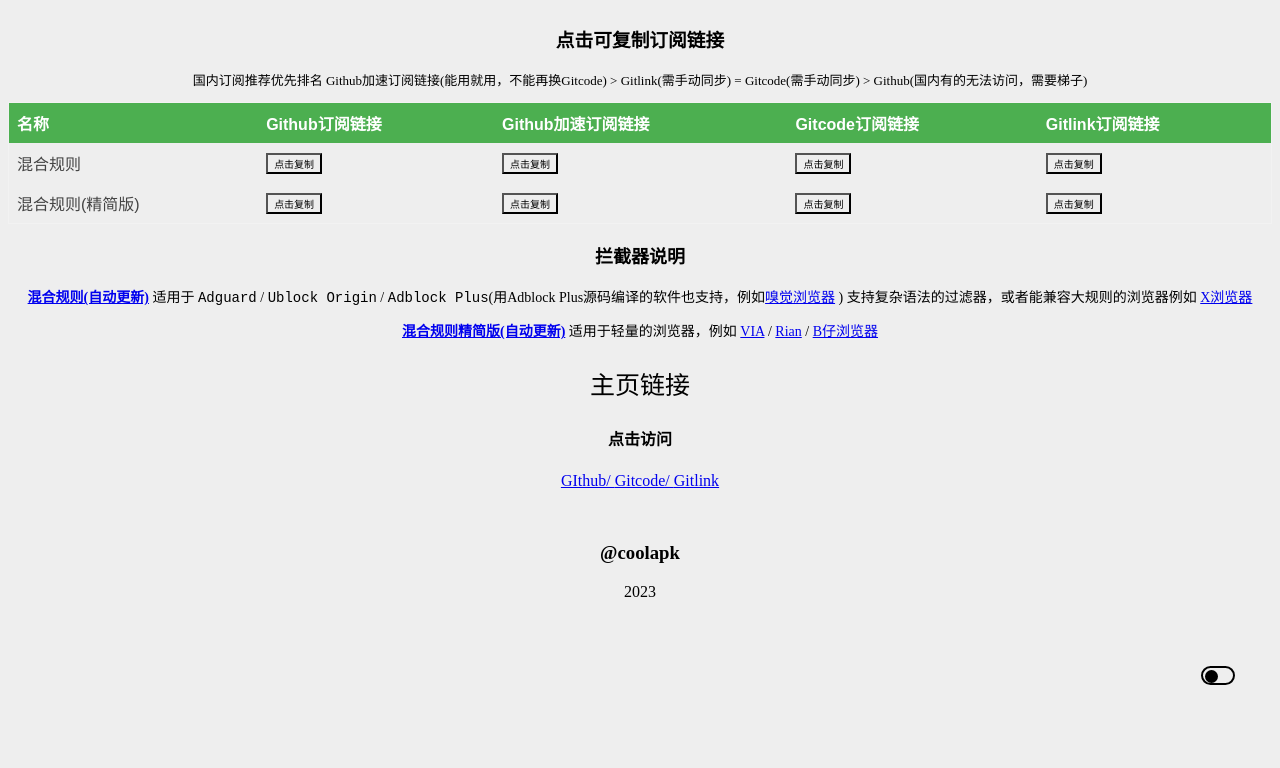
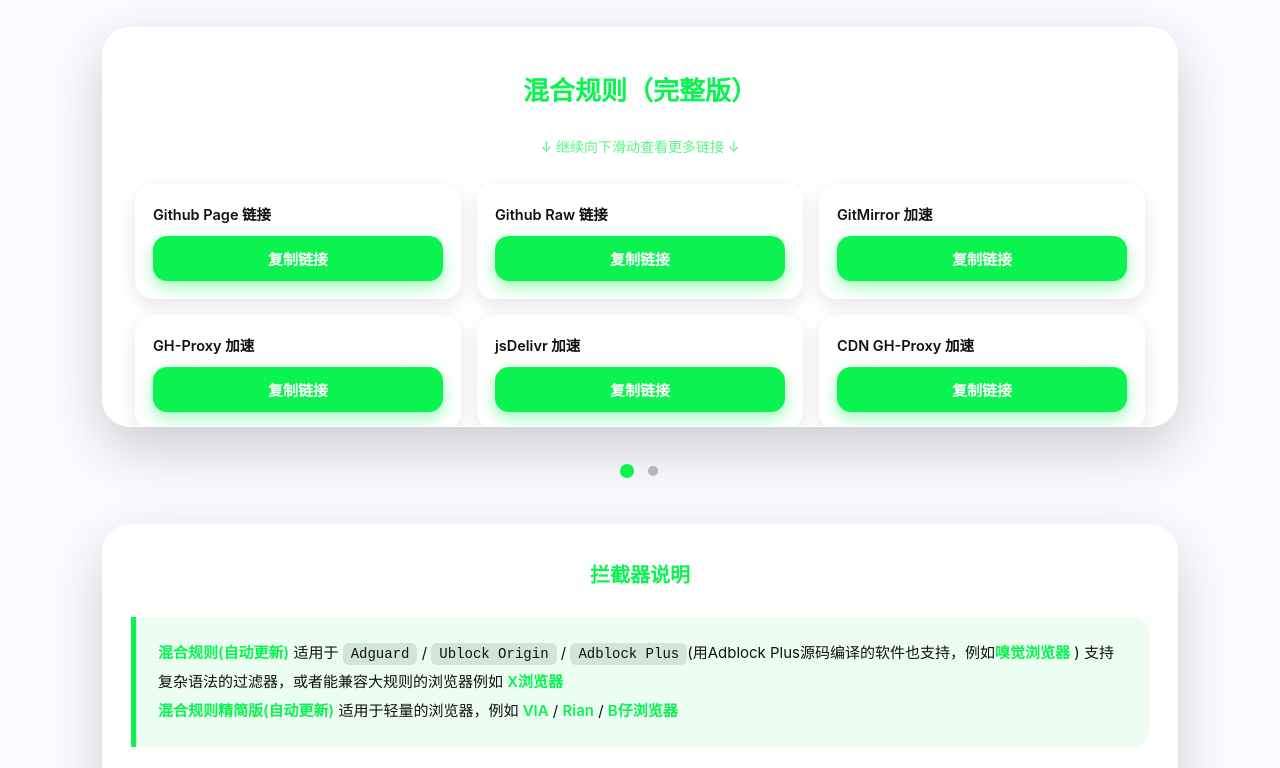
Before and after one commit to lingeringsound/adblock_auto, a plain HTML site: page index.html in a window 1280 px wide. Shown: the part 129-897 px from the top of the page. Before the commit the page ends 814 px from the top, so only its background shows below. Drawn offline with Linux system fonts and the light colour scheme.

Commit message:
Add files via upload

```diff
--- a/index.html
+++ b/index.html
@@ -1,279 +1,507 @@
 <!DOCTYPE html>
-<html lang="zh" >
+<html lang="zh">
 <head>
 <meta charset="utf-8">
 <title>混合规则自动更新</title>
-	<meta name="description" content="Adblock规则订阅链接">
-	<meta name="viewport" content="width=device-width, user-scalable=no, initial-scale=1.0, maximum-scale=1.0, minimum-scale=1.0">
-<style type="text/css" >
-/* 设置网页主体颜色 */
- body {
-	background-color: #EEEEEE;
-	color: black;
-	transition: all 1s;
+<meta name="viewport" content="width=device-width,initial-scale=1,maximum-scale=5,user-scalable=yes">
+<style>
+*{margin:0;padding:0;box-sizing:border-box;}
+:root{
+  --bg:#fafcff;
+  --card:rgba(255,255,255,0.94);
+  --text:#111;
+  --green:#0bf351;
+  --blur:blur(28px);
+}
+@media(prefers-color-scheme:dark){
+  :root{
+    --bg:#0b0e16;
+    --card:rgba(18,22,38,0.96);
+    --text:#eee;
+  }
 }
 
-/* 段落居中，排版用 */
- p {
-	text-align: center;
+/* 基础样式 */
+body.dark{--bg:#0b0e16;--card:rgba(18,22,38,0.96);--text:#eee;}
+body{
+  background:var(--bg);
+  color:var(--text);
+  min-height:100dvh;
+  font-family:-apple-system,BlinkMacSystemFont,"Segoe UI",system-ui,sans-serif;
+  padding:20px 16px;
+  line-height:1.8;
+  font-size:15.5px;
+  transition:all .6s ease;
+  overflow-x:hidden;
+}
+.container{
+  max-width:960px;
+  margin:0 auto;
+  padding:0 12px;
+}
+h1{
+  text-align:center;
+  font-size:clamp(32px, 8vw, 42px);
+  font-weight:900;
+  margin:10px 0 50px;
+  background:linear-gradient(120deg,var(--green),#00ff80);
+  -webkit-background-clip:text;
+  -webkit-text-fill-color:transparent;
+  word-wrap:break-word;
 }
 
-/* 说明按钮 */
- button {
-	background-color: #EEEEEE;
+/* 滑动卡片 */
+.swiper{
+  width:100%;
+  overflow:hidden;
+  border-radius:clamp(20px, 4vw, 28px);
+  box-shadow:0 20px 60px rgba(0,0,0,.2);
+  margin-bottom:30px;
+}
+.swiper-wrapper{
+  display:flex;
+  transition:transform .55s cubic-bezier(.32,.72,.3,1);
+}
+.slide{
+  min-width:100%;
+  padding:clamp(24px, 6vw, 40px) clamp(20px, 4vw, 32px);
+  background:var(--card);
+  backdrop-filter:var(--blur);
+  -webkit-backdrop-filter:var(--blur);
+  border:1px solid rgba(255,255,255,.3);
+  max-height:400px;
+  overflow-y:auto;
+}
+.rule-title{
+  font-size:clamp(20px, 5vw, 26px);
+  font-weight:800;
+  text-align:center;
+  margin-bottom:20px;
+  color:var(--green);
 }
 
-/* 夜间切换模式按钮 */
- .kaiguan{
-	position: absolute;
-	top: 795px;
-	right: 45px;
-	width: 30px;
-	height: 15px;
-	border: 2px solid black;
-	border-radius: 20px;
-	cursor: pointer;
-	transition: all 3s;
+/* 链接复制 */
+.link-grid{
+  display:grid;
+  grid-template-columns:repeat(auto-fit, minmax(300px, 1fr));
+  gap:16px;
+  margin:24px 0;
 }
- .bai{
-	position: absolute;
-	top: 1.5px;
-	left: 2px;
-	height: 13px;
-	width: 13px;
-	background: #000000;
-	border-radius: 50%;
-	transition: all 1s;
+@media(max-width:640px){
+  .link-grid{
+    grid-template-columns:1fr;
+    gap:12px;
   }
- .hei{
-	position: absolute;
-	top: 1.5px;
-	right: 2px;
-	height: 13px;
-	width: 13px;
-	background: #0BF351;
-	border-radius: 50%;
-	transition: all 1s;
+}
+.link-item{
+  background:rgba(255,255,255,.6);
+  backdrop-filter:var(--blur);
+  -webkit-backdrop-filter:var(--blur);
+  border-radius:clamp(14px, 3vw, 18px);
+  padding:clamp(14px, 3vw, 18px);
+  display:flex;
+  flex-direction:column;
+  gap:8px;
+  box-shadow:0 6px 18px rgba(0,0,0,.1);
+}
+.link-name{
+  font-weight:600;
+  font-size:clamp(13px, 3vw, 14.5px);
+}
+.copy-btn{
+  padding:clamp(10px, 2.5vw, 12px) clamp(16px, 3vw, 20px);
+  background:var(--green);
+  color:#fff;
+  border:none;
+  border-radius:clamp(12px, 3vw, 14px);
+  font-size:clamp(14px, 3vw, 15px);
+  font-weight:600;
+  cursor:pointer;
+  transition:all .3s ease;
+  box-shadow:0 6px 16px rgba(11,243,81,.4);
+  min-height:44px;
+}
+.copy-btn:hover{transform:translateY(-3px);}
+@media(hover:none){
+  .copy-btn:hover{transform:none;}
+  .copy-btn:active{transform:translateY(-1px);}
 }
 
-/* 设置表格 */
- table {
-	border-collapse: collapse;
-	width: 100%;
-	font-family: Arial, sans-serif;
-	color: #444444;
-	border: 1px solid #f2f2f2;
+/* 提示 */
+.dots{
+  text-align:center;
+  margin:20px 0 40px;
 }
- th, td {
-	text-align: left;
-	padding: 8px;
+.dot{
+  display:inline-block;
+  width:clamp(8px, 2vw, 10px);
+  height:clamp(8px, 2vw, 10px);
+  border-radius:50%;
+  background:rgba(0,0,0,.25);
+  margin:0 clamp(4px, 1vw, 6px);
+  transition:all .4s;
+  cursor:pointer;
 }
- th {
-	background-color: #4CAF50;
-	color: white;
+.dot.active{
+  background:var(--green);
+  transform:scale(1.4);
 }
- .center {
-	display: block;
-	margin-left: auto;
-	margin-right: auto;
+.scroll-hint{
+  text-align:center;
+  color:var(--green);
+  font-size:14px;
+  margin-top:10px;
+  opacity:0.7;
+  animation:bounce 2s infinite;
+  display:none;
+}
+@keyframes bounce{
+  0%,20%,50%,80%,100%{transform:translateY(0);}
+  40%{transform:translateY(-5px);}
+  60%{transform:translateY(-3px);}
+}
+
+/* 信息卡片 */
+.info-card{
+  background:var(--card);
+  backdrop-filter:var(--blur);
+  -webkit-backdrop-filter:var(--blur);
+  border-radius:clamp(20px, 5vw, 28px);
+  padding:clamp(24px, 5vw, 32px) clamp(20px, 4vw, 28px);
+  box-shadow:0 20px 60px rgba(0,0,0,.18);
+  border:1px solid rgba(255,255,255,.3);
+}
+.info-card h3{
+  text-align:center;
+  font-size:clamp(18px, 4vw, 20px);
+  margin-bottom:20px;
+  color:var(--green);
+}
+blockquote{
+  background:rgba(11,243,81,.08);
+  border-left:5px solid var(--green);
+  padding:clamp(16px, 4vw, 22px);
+  border-radius:0 clamp(12px, 3vw, 16px) clamp(12px, 3vw, 16px) 0;
+  margin:24px 0;
+  font-size:clamp(14px, 3vw, 15px);
+  line-height:1.9;
+}
+blockquote code{
+  background:rgba(0,0,0,.1);
+  padding:3px 8px;
+  border-radius:6px;
+  font-size:clamp(13px, 3vw, 14px);
+}
+a{
+  color:var(--green);
+  text-decoration:none;
+  font-weight:600;
+}
+a:hover{text-decoration:underline;}
+
+/* 开关和弹窗 */
+.switch{
+  position:fixed;
+  top:20px;
+  right:20px;
+  width:clamp(50px, 8vw, 58px);
+  height:clamp(30px, 6vw, 34px);
+  background:rgba(0,0,0,.15);
+  border-radius:34px;
+  cursor:pointer;
+  z-index:100;
+  backdrop-filter:var(--blur);
+  -webkit-backdrop-filter:var(--blur);
+  min-width:50px;
+  min-height:30px;
+}
+.knob{
+  position:absolute;
+  top:4px;
+  left:4px;
+  width:clamp(22px, 5vw, 26px);
+  height:clamp(22px, 5vw, 26px);
+  background:#fff;
+  border-radius:50%;
+  transition:.45s cubic-bezier(.68,-.55,.27,1.55);
+  box-shadow:0 3px 12px rgba(0,0,0,.25);
+}
+.dark .knob{left:calc(100% - 26px - 4px);}
+#toast{
+  position:fixed;
+  top:30px;
+  left:50%;
+  transform:translateX(-50%);
+  background:rgba(255,255,255,.96);
+  backdrop-filter:blur(24px);
+  -webkit-backdrop-filter:blur(24px);
+  color:#111;
+  padding:clamp(12px, 3vw, 16px) clamp(24px, 5vw, 36px);
+  border-radius:44px;
+  font-size:clamp(14px, 3vw, 16px);
+  font-weight:600;
+  box-shadow:0 15px 40px rgba(0,0,0,.22);
+  z-index:9999;
+  opacity:0;
+  pointer-events:none;
+  transition:all .6s cubic-bezier(.16,1,.3,1);
+  max-width:90vw;
+  text-align:center;
+  white-space:nowrap;
+}
+#toast.show{opacity:1;top:clamp(60px, 10vw, 70px);}
+
+@media(max-width:480px){
+  body{padding:16px 12px;font-size:15px;}
+  .container{padding:0 8px;}
+  .switch{top:16px;right:16px;}
+}
+@media(min-width:1200px){
+  .container{max-width:1100px;}
+}
+@media(pointer:fine){
+  .copy-btn:hover{transform:translateY(-3px);}
 }
 </style>
 </head>
+<body id="body">
 
-<body id="body" >
-<div id="Rules_list" >
-	<h1 style="text-align:center; font-size:55px;" >规则列表</h1>
-<!-- 停用
-        <p> 规则访问数</p>
-        <img class="center" src="http://006.freecounters.co.uk/count-133.pl?count=qe1milbo7p68gg219fmj&type=links&prog=unique" alt="访问数统计" />
-	</br>
--->
+<div id="toast">已复制到剪贴板</div>
+
+<div class="container">
+  <h1>规则列表</h1>
+
+  <div class="swiper">
+    <div class="swiper-wrapper" id="wrapper">
+      <div class="slide">
+        <div class="rule-title">混合规则（完整版）</div>
+        <div class="scroll-hint" id="full-hint">↓ 继续向下滑动查看更多链接 ↓</div>
+        <div class="link-grid" id="full-links"></div>
       </div>
 
-<div class="copy_content" id="copy_content" >
-	<p id="github1" style="display: none;" >https://lingeringsound.github.io/adblock_auto/Rules/adblock_auto.txt</p>
-	<p id="github2" style="display: none;" >https://lingeringsound.github.io/adblock_auto/Rules/adblock_auto_lite.txt</p>
-	<p id="githubfast1" style="display: none;" >https://raw.gitmirror.com/lingeringsound/adblock_auto/main/Rules/adblock_auto.txt</p>
-	<p id="githubfast2" style="display: none;" >https://raw.gitmirror.com/lingeringsound/adblock_auto/main/Rules/adblock_auto_lite.txt</p>
-	<p id="gitcode1" style="display: none;" >https://gitcode.net/weixin_45617236/adblock_auto/-/raw/main/Rules/adblock_auto.txt</p>
-	<p id="gitcode2" style="display: none;" >https://gitcode.net/weixin_45617236/adblock_auto/-/raw/main/Rules/adblock_auto_lite.txt</p>
-	<p id="gitlink1" style="display: none;" >https://cdn09022024.gitlink.org.cn/api/v1/repos/keytoolazy/adblock_auto/raw/Rules/adblock_auto.txt?ref=main&access_token=9aa2be1250ca725d0ef1b1f638fb3de408a11335</p>
-	<p id="gitlink2" style="display: none;" >https://cdn09022024.gitlink.org.cn/api/v1/repos/keytoolazy/adblock_auto/raw/Rules/adblock_auto_lite.txt?ref=main&access_token=9aa2be1250ca725d0ef1b1f638fb3de408a11335</p>
+      <div class="slide">
+        <div class="rule-title">混合规则（精简版）</div>
+        <div class="scroll-hint" id="lite-hint">↓ 继续向下滑动查看更多链接 ↓</div>
+        <div class="link-grid" id="lite-links"></div>
+      </div>
+    </div>
   </div>
 
-<div id="Rules_table" class="Rules_table" >
-		<h3 style="text-align:center;">点击可复制订阅链接</h3>
-		<p style="text-align:center; font-size:13px;">国内订阅推荐优先排名 Github加速订阅链接(能用就用，不能再换Gitcode) &gt; Gitlink(需手动同步) = Gitcode(需手动同步) &gt; Github(国内有的无法访问，需要梯子) </p>
-<table id="table" >
-	<thead>
-<tr>
-	<th>名称</th>
-	<th>Github订阅链接</th>
-	<th>Github加速订阅链接</th>
-	<th>Gitcode订阅链接</th>
-	<th>Gitlink订阅链接</th>
-</tr>
-	</thead>
-<tbody>
-	<tr>
-	<td>混合规则</td>
-	<td><button onclick="copyTextgithub1()" style="text-align:left; font-size:10px;" > 点击复制 </button></td>
-	<td><button onclick="copyTextgithubfast1()" style="text-align:left; font-size:10px;" > 点击复制 </button></td>
-	<td><button onclick="copyTextgitcode1()" style="text-align:center; font-size:10px;" > 点击复制 </button></td>
-	<td><button onclick="copyTextgitlink1()" style="text-align:center; font-size:10px;" > 点击复制 </button> </td>
-</tr>
-	<tr>
-	<td>混合规则(精简版)</td>
-	<td><button onclick="copyTextgithub2()" style="text-align:left; font-size:10px;" > 点击复制 </button></td>
-	<td><button onclick="copyTextgithubfast2()" style="text-align:left; font-size:10px;" > 点击复制 </button></td>
-	<td><button onclick="copyTextgitcode2()" style="text-align:center; font-size:10px;" > 点击复制 </button></td>
-	<td><button onclick="copyTextgitlink2()" style="text-align:center; font-size:10px;" > 点击复制 </button> </td>
-</tr>
-		</tbody>
-	</table>
+  <div class="dots">
+    <span class="dot active" data-i="0"></span>
+    <span class="dot" data-i="1"></span>
   </div>
 
-<div id="拦截器说明" >
-	<h3 style="text-align:center; font-size:18px;" >拦截器说明</h3>
-	<blockquote style="font-size:14px;" class="center" >
-		<p><strong><a href="https://lingeringsound.github.io/adblock_auto/Rules/adblock_auto.txt">混合规则(自动更新)</a></strong> 适用于 <code>Adguard</code> / <code>Ublock Origin</code> / <code>Adblock Plus</code>(用Adblock Plus源码编译的软件也支持，例如<a href="https://www.coolapk.com/apk/com.hiker.youtoo">嗅觉浏览器</a> ) 支持复杂语法的过滤器，或者能兼容大规则的浏览器例如 <a href="https://www.coolapk.com/apk/com.mmbox.xbrowser">X浏览器</a></p>
-		<p><strong><a href="https://lingeringsound.github.io/adblock_auto/Rules/adblock_auto_lite.txt">混合规则精简版(自动更新)</a></strong> 适用于轻量的浏览器，例如  <a href="https://www.coolapk.com/apk/mark.via">VIA</a>  / <a href="https://www.coolapk.com/apk/com.rainsee.create">Rian</a> / <a href="https://www.coolapk.com/apk/com.huicunjun.bbrowser">B仔浏览器</a></p>
+  <div class="info-card">
+    <h3>拦截器说明</h3>
+    <blockquote>
+      <p><strong><a href="https://lingeringsound.github.io/adblock_auto/Rules/adblock_auto.txt">混合规则(自动更新)</a></strong> 适用于 <code>Adguard</code> / <code>Ublock Origin</code> / <code>Adblock Plus</code>(用Adblock Plus源码编译的软件也支持，例如<a href="https://haikuoshijie.cn/archives/fang-yuan-ying-shi-chang-jian-wen-ti">嗅觉浏览器</a> ) 支持复杂语法的过滤器，或者能兼容大规则的浏览器例如 <a href="https://www.xbext.com/">X浏览器</a></p>
+      <p><strong><a href="https://lingeringsound.github.io/adblock_auto/Rules/adblock_auto_lite.txt">混合规则精简版(自动更新)</a></strong> 适用于轻量的浏览器，例如  <a href="https://viayoo.com/zh-cn/">VIA</a>  / <a href="https://rainsee.top/">Rian</a> / <a href="https://bzbrowser.com/">B仔浏览器</a></p>
     </blockquote>
+    <div style="text-align:center;margin-top:20px;">
+      <a href="https://github.com/lingeringsound/adblock_auto" target="_blank" style="display:inline-block;padding:14px 36px;background:rgba(11,243,81,.15);border-radius:20px;backdrop-filter:var(--blur);-webkit-backdrop-filter:var(--blur);font-size:18px;font-weight:600;">
+        Github 主仓库
+      </a>
+    </div>
   </div>
 
-<div id="Rules_home_page" >
-<p style="text-align:center; font-size:25px;" > 主页链接 </p>
-	<h4 style="text-align:center;">点击访问</h4>
-	<p>
-		<a href="https://github.com/lingeringsound/adblock_auto" target="_blank" > GIthub/ </a>
-		<a href="https://gitcode.net/weixin_45617236/adblock_auto" target="_blank" > Gitcode/ </a>
-		<a href="https://www.gitlink.org.cn/keytoolazy/adblock_auto" target="_blank" > Gitlink </a>
-	</p>
+  <div style="text-align:center;padding:50px 0 20px;color:#888;font-size:14px">
+    @coolapk 2023-2025
+  </div>
 </div>
 
-<div id="I_do_not_konw" >
-	</br><h3 style="text-align:center;">@coolapk</h4><p>2023</p></br></br>
+<div class="switch"><div class="knob" id="knob"></div></div>
+
+<script>
+const linkConfig={
+  full:{
+    githubPage:"https://lingeringsound.github.io/adblock_auto/Rules/adblock_auto.txt",
+    githubRaw:"https://raw.githubusercontent.com/lingeringsound/adblock_auto/main/Rules/adblock_auto.txt",
+    accelerated:[
+      {name:"GitMirror",url:"https://hub.gitmirror.com/raw.githubusercontent.com/lingeringsound/adblock_auto/main/Rules/adblock_auto.txt"},
+      {name:"GH-Proxy",url:"https://gh-proxy.org/https://raw.githubusercontent.com/lingeringsound/adblock_auto/main/Rules/adblock_auto.txt"},
+      {name:"jsDelivr",url:"https://cdn.jsdelivr.net/gh/lingeringsound/adblock_auto@main/Rules/adblock_auto.txt"},
+      {name:"CDN GH-Proxy",url:"https://cdn.gh-proxy.org/https://raw.githubusercontent.com/lingeringsound/adblock_auto/main/Rules/adblock_auto.txt"}
+    ]
+  },
+  lite:{
+    githubPage:"https://lingeringsound.github.io/adblock_auto/Rules/adblock_auto_lite.txt",
+    githubRaw:"https://raw.githubusercontent.com/lingeringsound/adblock_auto/main/Rules/adblock_auto_lite.txt",
+    accelerated:[
+      {name:"GitMirror",url:"https://hub.gitmirror.com/raw.githubusercontent.com/lingeringsound/adblock_auto/main/Rules/adblock_auto_lite.txt"},
+      {name:"GH-Proxy",url:"https://gh-proxy.org/https://raw.githubusercontent.com/lingeringsound/adblock_auto/main/Rules/adblock_auto_lite.txt"},
+      {name:"jsDelivr",url:"https://cdn.jsdelivr.net/gh/lingeringsound/adblock_auto@main/Rules/adblock_auto_lite.txt"},
+      {name:"CDN GH-Proxy",url:"https://cdn.gh-proxy.org/https://raw.githubusercontent.com/lingeringsound/adblock_auto/main/Rules/adblock_auto_lite.txt"}
+    ]
+  }
+};
+
+function generateLinks(version){
+  const config=linkConfig[version];
+  const links=[
+    {name:"Github Page 链接",url:config.githubPage},
+    {name:"Github Raw 链接",url:config.githubRaw},
+    ...config.accelerated.map(acc=>({name:`${acc.name} 加速`,url:acc.url}))
+  ];
+
+  const totalLinks=links.length;
+  const html=links.map((link,index)=>`
+    <div class="link-item">
+      <div class="link-name">${link.name}</div>
+      <button class="copy-btn" data-url="${link.url}">复制链接</button>
     </div>
+  `).join('');
 
-<div class="kaiguan" >
-	<div class="bai" id="anniu" />
-</div>
+  return {html,totalLinks};
+}
 
+function initLinks(){
+  const full=generateLinks('full');
+  const lite=generateLinks('lite');
 
-<!-- 夜间切换脚本 -->
-<script>
-	var anniu = document.getElementById("anniu");
-	var kaiguan = document.querySelector(".kaiguan");
-	var body = document.getElementById("body");
-	var bottom = document.getElementById("bottom");
-	var Rules_table = document.getElementById("table");
-	var temp = 1;
-	anniu.addEventListener("click",function(){
-		if( temp == 1 ){
-		this.className = "hei";
-		temp = 0;
-		kaiguan.style.border = "2px solid #0BF351";
-		body.style.backgroundColor = "#07071D";
-		body.style.color = "#EEEEEE";
-		bottom.style.backgroundColor = "#07071D";
-		bottom.style.color = "white";
-		Rules_table.style.backgroundColor = "#07071D";
-		Rules_table.style.color = "white";
-		} else {
-		this.className = "bai";
-		temp = 1;
-		kaiguan.style.border = "2px solid black";
-		body.style.backgroundColor = "#EEEEEE";
-		body.style.color = "black";
-		bottom.style.backgroundColor = "transparent";
-		bottom.style.color = "black";
-		Rules_table.style.backgroundColor = "transparent";
-		Rules_table.style.color = "black";
+  document.getElementById('full-links').innerHTML=full.html;
+  document.getElementById('lite-links').innerHTML=lite.html;
+
+  if(full.totalLinks>3){
+    document.getElementById('full-hint').style.display='block';
+  }
+  if(lite.totalLinks>3){
+    document.getElementById('lite-hint').style.display='block';
+  }
+}
+
+initLinks();
+
+const wrapper=document.getElementById('wrapper');
+const dots=document.querySelectorAll('.dot');
+let index=0;
+let startX=0;
+let isDragging=false;
+
+function go(n){
+  index=n;
+  wrapper.style.transform=`translateX(-${index*100}%)`;
+  dots.forEach((d,i)=>d.classList.toggle('active',i===index));
+}
+
+dots.forEach((d,i)=>d.onclick=()=>go(i));
+
+wrapper.parentElement.addEventListener('touchstart',e=>{
+  startX=e.touches[0].clientX;
+  isDragging=true;
+},{passive:true});
+
+wrapper.parentElement.addEventListener('touchmove',e=>{
+  if(!isDragging)return;
+  const currentX=e.touches[0].clientX;
+  const diff=startX-currentX;
+  wrapper.style.transform=`translateX(calc(-${index*100}% - ${diff}px))`;
+},{passive:true});
+
+wrapper.parentElement.addEventListener('touchend',e=>{
+  if(!isDragging)return;
+  isDragging=false;
+  const endX=e.changedTouches[0].clientX;
+  const diff=startX-endX;
+  if(diff>80&&index<1)go(1);
+  else if(diff<-80&&index>0)go(0);
+  else wrapper.style.transform=`translateX(-${index*100}%)`;
+});
+
+wrapper.parentElement.addEventListener('mousedown',e=>{
+  startX=e.clientX;
+  isDragging=true;
+});
+
+wrapper.parentElement.addEventListener('mousemove',e=>{
+  if(!isDragging)return;
+  const currentX=e.clientX;
+  const diff=startX-currentX;
+  wrapper.style.transform=`translateX(calc(-${index*100}% - ${diff}px))`;
+});
+
+wrapper.parentElement.addEventListener('mouseup',e=>{
+  if(!isDragging)return;
+  isDragging=false;
+  const endX=e.clientX;
+  const diff=startX-endX;
+  if(diff>100&&index<1)go(1);
+  else if(diff<-100&&index>0)go(0);
+  else wrapper.style.transform=`translateX(-${index*100}%)`;
+});
+
+wrapper.parentElement.addEventListener('mouseleave',()=>{
+  if(isDragging){
+    isDragging=false;
+    wrapper.style.transform=`translateX(-${index*100}%)`;
   }
 });
+
+document.addEventListener('click',function(e){
+  if(e.target.classList.contains('copy-btn')){
+    const url=e.target.getAttribute('data-url');
+    copy(url);
+  }
+});
+
+function copy(text){
+  if(navigator.clipboard&&navigator.clipboard.writeText){
+    navigator.clipboard.writeText(text).then(showToast).catch(()=>fallbackCopy(text));
+  }else{
+    fallbackCopy(text);
+  }
+}
+
+function fallbackCopy(text){
+  const textArea=document.createElement('textarea');
+  textArea.value=text;
+  textArea.style.position='fixed';
+  textArea.style.opacity='0';
+  textArea.style.pointerEvents='none';
+  document.body.appendChild(textArea);
+  textArea.select();
+  try{
+    document.execCommand('copy');
+    showToast();
+  }catch(err){}
+  document.body.removeChild(textArea);
+}
+
+function showToast(){
+  const toast=document.getElementById('toast');
+  toast.classList.add('show');
+  setTimeout(()=>toast.classList.remove('show'),2800);
+}
+
+const body=document.body;
+const knob=document.getElementById('knob');
+let isDark=window.matchMedia('(prefers-color-scheme:dark)').matches;
+
+function updateDarkMode(){
+  const dark=body.classList.contains('dark');
+  knob.style.left=dark?'calc(100% - 26px - 4px)':'4px';
+  knob.style.background=dark?'#0bf351':'#fff';
+}
+
+if(isDark){
+  body.classList.add('dark');
+}
+updateDarkMode();
+
+document.querySelector('.switch').onclick=()=>{
+  body.classList.toggle('dark');
+  updateDarkMode();
+};
+
+window.matchMedia('(prefers-color-scheme:dark)').addEventListener('change',e=>{
+  if(e.matches!==body.classList.contains('dark')){
+    document.querySelector('.switch').click();
+  }
+});
+
+window.addEventListener('resize',()=>{
+  go(index);
+});
 </script>
-
-<!-- 复制粘贴脚本 -->
-<script>
-function copyTextgithub1() {
-	var copyText = document.getElementById("github1");
-	var inputElement = document.createElement("input");
-	inputElement.setAttribute("value", copyText.textContent);
-		document.body.appendChild(inputElement);
-	inputElement.select();
-		document.execCommand("copy");
-	document.body.removeChild(inputElement);
-	alert("复制内容: "+copyText.textContent+" ");
-}
-function copyTextgithub2() {
-	var copyText = document.getElementById("github2");
-	var inputElement = document.createElement("input");
-	inputElement.setAttribute("value", copyText.textContent);
-		document.body.appendChild(inputElement);
-	inputElement.select();
-		document.execCommand("copy");
-	document.body.removeChild(inputElement);
-	alert("复制内容: "+copyText.textContent+" ");
-}
-function copyTextgithubfast1() {
-	var copyText = document.getElementById("githubfast1");
-	var inputElement = document.createElement("input");
-	inputElement.setAttribute("value", copyText.textContent);
-		document.body.appendChild(inputElement);
-	inputElement.select();
-		document.execCommand("copy");
-	document.body.removeChild(inputElement);
-	alert("复制内容: "+copyText.textContent+" ");
-}
-function copyTextgithubfast2() {
-	var copyText = document.getElementById("githubfast2");
-	var inputElement = document.createElement("input");
-	inputElement.setAttribute("value", copyText.textContent);
-		document.body.appendChild(inputElement);
-	inputElement.select();
-		document.execCommand("copy");
-	document.body.removeChild(inputElement);
-	alert("复制内容: "+copyText.textContent+" ");
-}
-function copyTextgitcode1() {
-	var copyText = document.getElementById("gitcode1");
-	var inputElement = document.createElement("input");
-	inputElement.setAttribute("value", copyText.textContent);
-		document.body.appendChild(inputElement);
-	inputElement.select();
-		document.execCommand("copy");
-	document.body.removeChild(inputElement);
-	alert("复制内容: "+copyText.textContent+" ");
-}
-function copyTextgitcode2() {
-	var copyText = document.getElementById("gitcode2");
-	var inputElement = document.createElement("input");
-	inputElement.setAttribute("value", copyText.textContent);
-		document.body.appendChild(inputElement);
-	inputElement.select();
-		document.execCommand("copy");
-	document.body.removeChild(inputElement);
-	alert("复制内容: "+copyText.textContent+" ");
-}
-function copyTextgitlink1() {
-	var copyText = document.getElementById("gitlink1");
-	var inputElement = document.createElement("input");
-	inputElement.setAttribute("value", copyText.textContent);
-		document.body.appendChild(inputElement);
-	inputElement.select();
-		document.execCommand("copy");
-	document.body.removeChild(inputElement);
-}
-function copyTextgitlink2() {
-	var copyText = document.getElementById("gitlink2");
-	var inputElement = document.createElement("input");
-	inputElement.setAttribute("value", copyText.textContent);
-		document.body.appendChild(inputElement);
-	inputElement.select();
-		document.execCommand("copy");
-	document.body.removeChild(inputElement);
-}
-</script>
-
 </body>
 </html>
```
Lines whose indentation alone changed are shown as unchanged.
